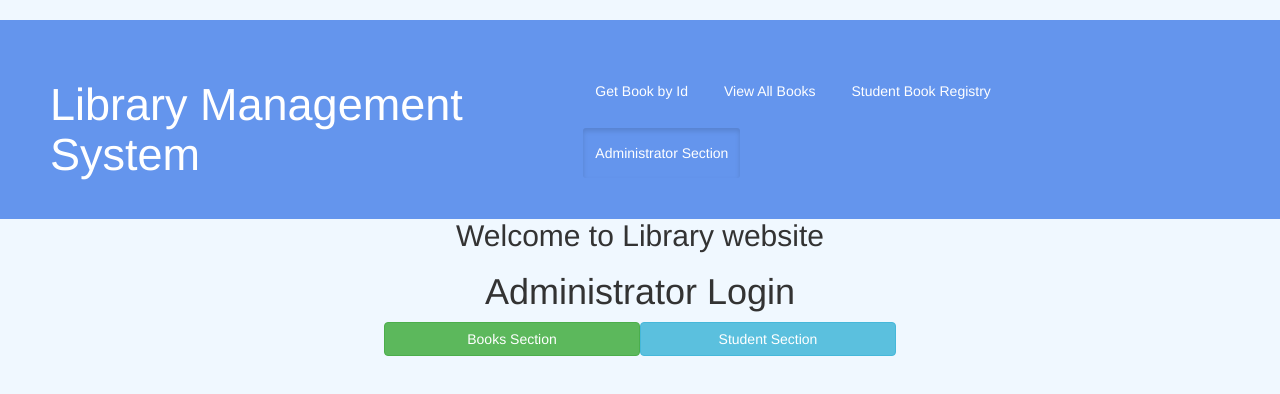
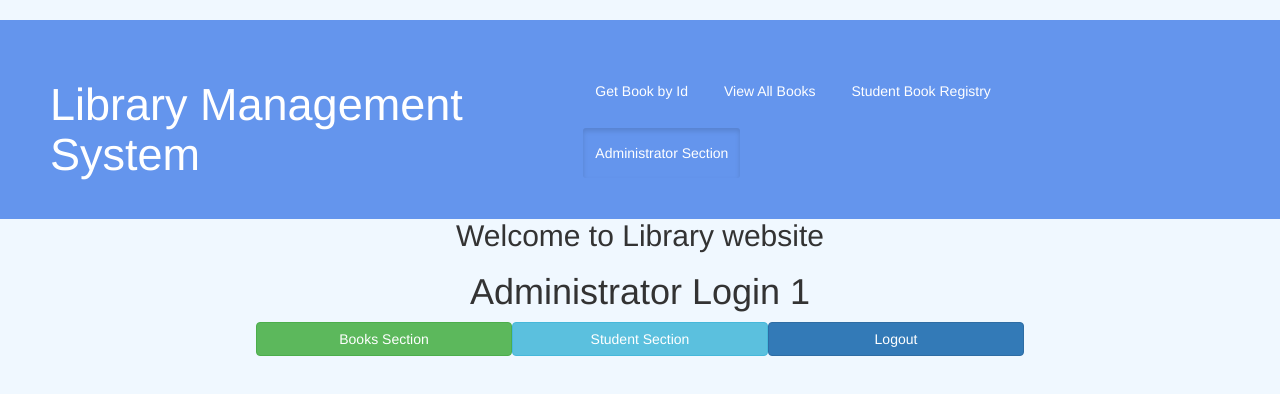
Before and after one commit to Naveen112001/my-app, a React (Create React App) app: page /Admin/Admin_Landing in a window 1280 px wide. Shown: the top 394 px of the page. Built offline with nearby package versions, Linux system fonts and the light colour scheme; sample sign-in values are in the browser's storage.

Commit message:
Change titles and styling on homepage

```diff
--- a/src/Components/Admin_folder/Admin.js
+++ b/src/Components/Admin_folder/Admin.js
@@ -26,6 +26,8 @@ function Admin() {
         axios.post('https://localhost:44391/api/Home/Administrator/Login', data).then((response) => {
             if (response.status = 200) {
                 document.cookie = "userid=" + AdminUserId + ";";
+                sessionStorage.setItem("adminId", AdminUserId);
+                sessionStorage.setItem("Password", Password);
                 //  console.log(document.cookie);
                 navigate('/Admin/Admin_Landing', { replace: true });
 
--- a/src/Components/Admin_folder/Admin_Landing.js
+++ b/src/Components/Admin_folder/Admin_Landing.js
@@ -2,14 +2,19 @@
 
 import { Button } from 'react-bootstrap';
 import React from 'react';
-import { BrowserRouter, Routes, Route, Link, useNavigate } from "react-router-dom";
+import { BrowserRouter, Routes, Route, Link, useNavigate, Redirect } from "react-router-dom";
 import { Fragment, useState, useEffect } from 'react';
 import axios from 'axios';
 
 
 function Admin_Landing() {
     const navigate = useNavigate();
+    let name = sessionStorage.getItem("adminId");
+    if (sessionStorage.length == 0) {
+        useEffect(() => { navigate('Admin', { replace: true }); })
 
+
+    } else {
         const handle = (e) => {
 
             navigate('AddBooks', { replace: true });
@@ -17,19 +22,28 @@ function Admin_Landing() {
         const handle1 = (e) => {
             navigate('ReturningBook', { replace: true });
         }
-    const myFunction = (e) =>
-    {
+        const myFunction = (e) => {
             var popup = document.getElementById("myPopup");
             popup.classList.toggle("show");
         }
-
+        const logout = (e) => {
+            sessionStorage.clear();
+            navigate('Admin', { replace: true });
+        }
         return (
             <div>
-        <h1>Administrator Login  </h1>
+
+                <h1>Administrator Login {name}  </h1>
                 <Button variant="success" onClick={(e) => handle(e)}> Books Section</Button>
                 <Button variant="info" onClick={(e) => handle1(e)}> Student Section</Button>
-
+                <Button varian="danger" onClick={(e) => logout(e)}>
+                    Logout
+                </Button>
 
             </div>)
     }
+
+
+
+}
 export default Admin_Landing;
--- a/src/Style.css
+++ b/src/Style.css
@@ -94,6 +94,7 @@ body {
         border-width: 3px;
     }
 .tablerows {
+
 }
 .deleting {
     color: azure;
@@ -134,25 +135,28 @@ button {
     font-size: 15px;
 
 }
-::-webkit-scrollbar {
+::-webkit-scrollbar
+{
     width: 10px;
 }
 
 
-::-webkit-scrollbar-track {
-    background: #FFC9DEF5;
+::-webkit-scrollbar-track
+{
+    background: azure;
 }
 
 
-::-webkit-scrollbar-thumb {
-    background: #98ffdf;
+::-webkit-scrollbar-thumb
+{
+    background: lightblue;
     scrollbar-3dlight-color:chartreuse;
 }
 
     /* Handle on hover */
-    ::-webkit-scrollbar-thumb:hover {
-
-        background: lightblue;
+    ::-webkit-scrollbar-thumb:hover
+    {
+        background: darkblue;
     }
 
 .btn1:hover {
```
Lines whose indentation alone changed are shown as unchanged.
